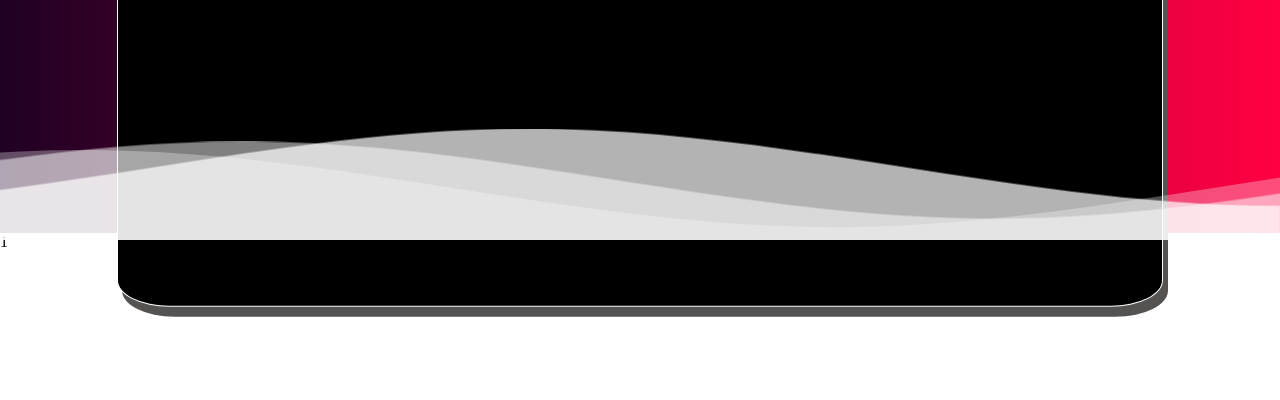
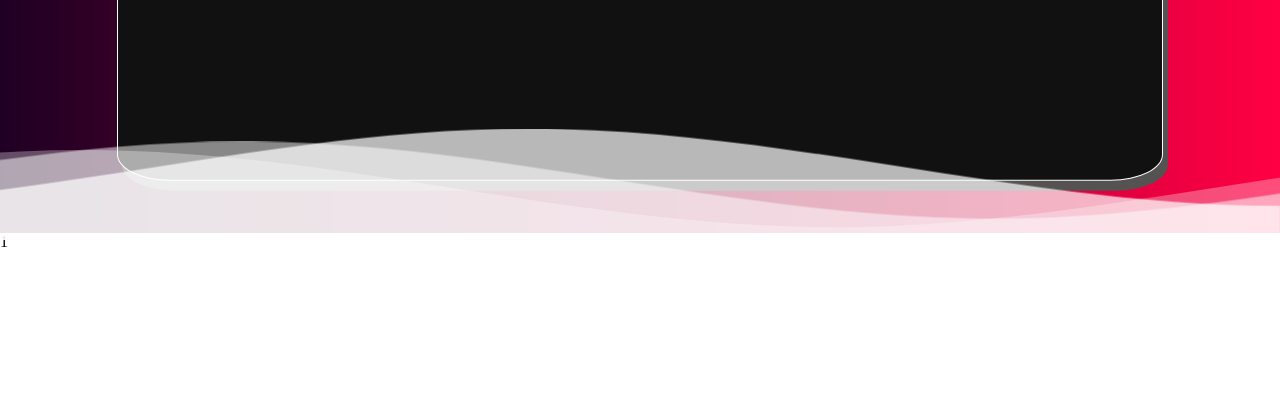
Before and after one commit to MarcoBitencourt/marcobit, a plain HTML site: page index.html in a window 1280 px wide. Shown: the part 400-800 px from the top of the page. Drawn offline with Linux system fonts and the light colour scheme.

Commit message:
Update style.css

```diff
--- a/style.css
+++ b/style.css
@@ -103,13 +103,13 @@ font-size:24px;
     width: 80%;
     height: 80%;
     position: absolute;
-    top: 70%;
+    top: 50%;
     left: 50%;
     transform: translate(-50%, -50%);
     border: 1px solid;
     padding: 10px;
     box-shadow: 5px 10px rgb(85, 82, 82);
-    background: #000;
+    background: #111;
     border-radius: 5%;
 
 }
```
